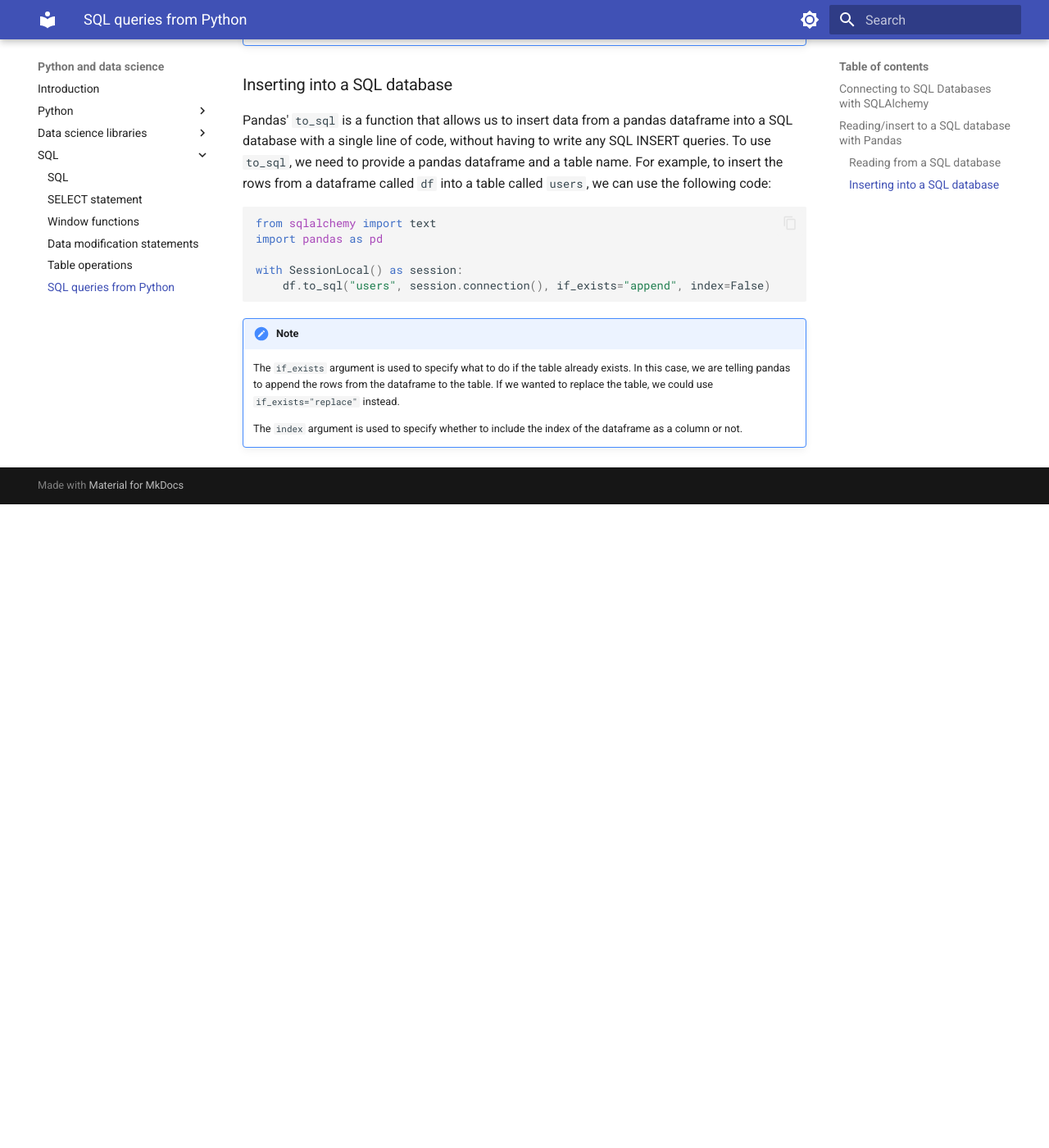
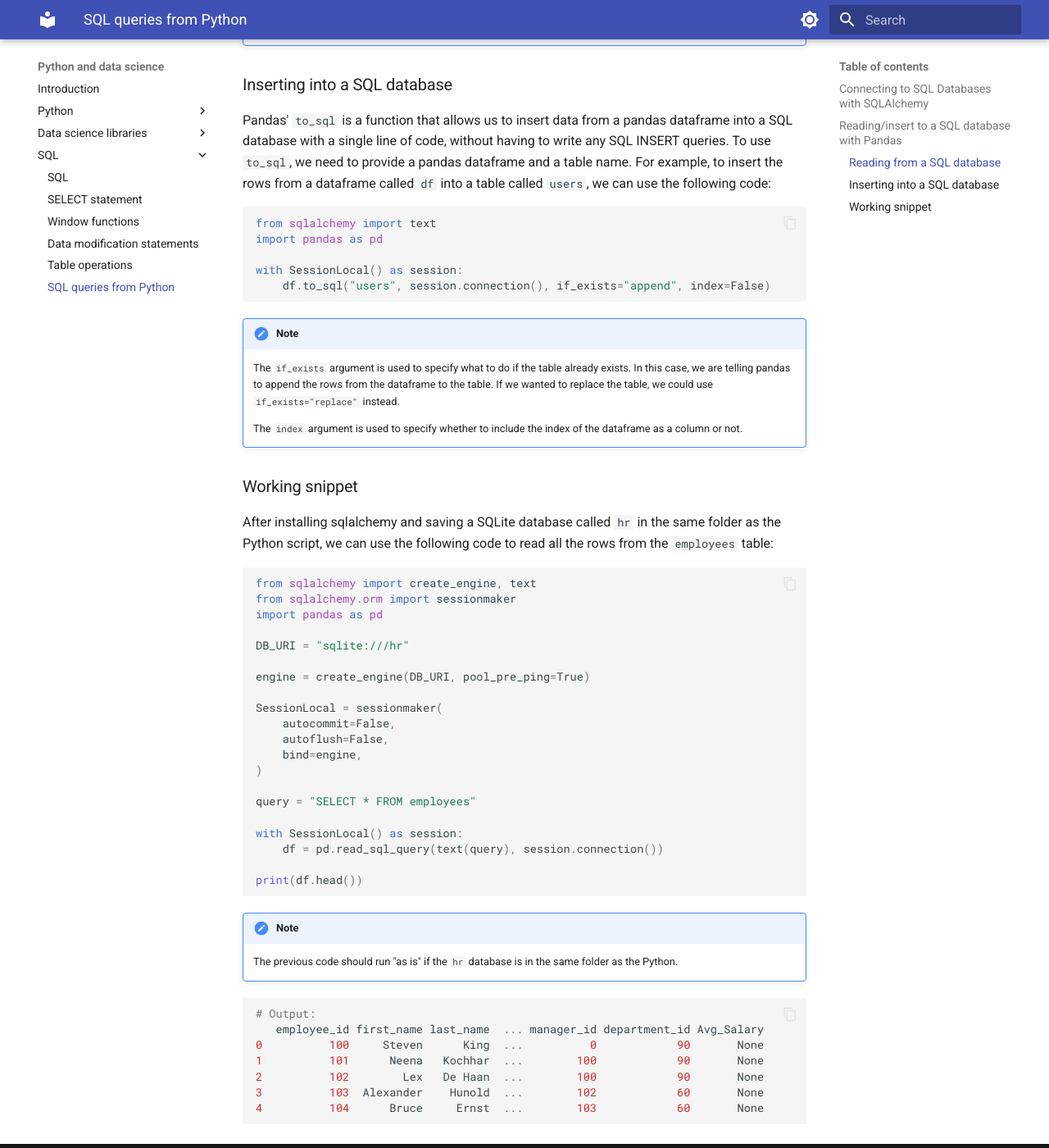
Before and after one commit to gerardpc/python-course, an MkDocs documentation site: the page built from docs/programming/sql/sql_from_python.md, in a window 1280 px wide and 1400 px high, scrolled down 2072 px. Shown: the whole window at 82% size. Built offline with MkDocs 1.6.1 and Material for MkDocs 9.7.7, drawn with Linux system fonts in a browser that asks for light colours; before the commit the page ends 2687 px from its top, so only the background shows below that.

Commit message:
Add working snippet sql_from_python.md

````diff
--- a/docs/programming/sql/sql_from_python.md
+++ b/docs/programming/sql/sql_from_python.md
@@ -115,3 +115,44 @@ with SessionLocal() as session:
 
     The `index` argument is used to specify whether to include the index of the dataframe as a
     column or not.
+
+### Working snippet
+
+After installing sqlalchemy and saving a SQLite database called `hr` in the same folder as the
+Python script, we can use the following code to read all the rows from the `employees` table:
+
+```python
+from sqlalchemy import create_engine, text
+from sqlalchemy.orm import sessionmaker
+import pandas as pd
+
+DB_URI = "sqlite:///hr"
+
+engine = create_engine(DB_URI, pool_pre_ping=True)
+
+SessionLocal = sessionmaker(
+    autocommit=False,
+    autoflush=False,
+    bind=engine,
+)
+
+query = "SELECT * FROM employees"
+
+with SessionLocal() as session:
+    df = pd.read_sql_query(text(query), session.connection())
+
+print(df.head())
+```
+
+!!!note
+    The previous code should run "as is" if the `hr` database is in the same folder as the Python.
+
+```python
+# Output:
+   employee_id first_name last_name  ... manager_id department_id Avg_Salary
+0          100     Steven      King  ...          0            90       None
+1          101      Neena   Kochhar  ...        100            90       None
+2          102        Lex   De Haan  ...        100            90       None
+3          103  Alexander    Hunold  ...        102            60       None
+4          104      Bruce     Ernst  ...        103            60       None
+```
````
